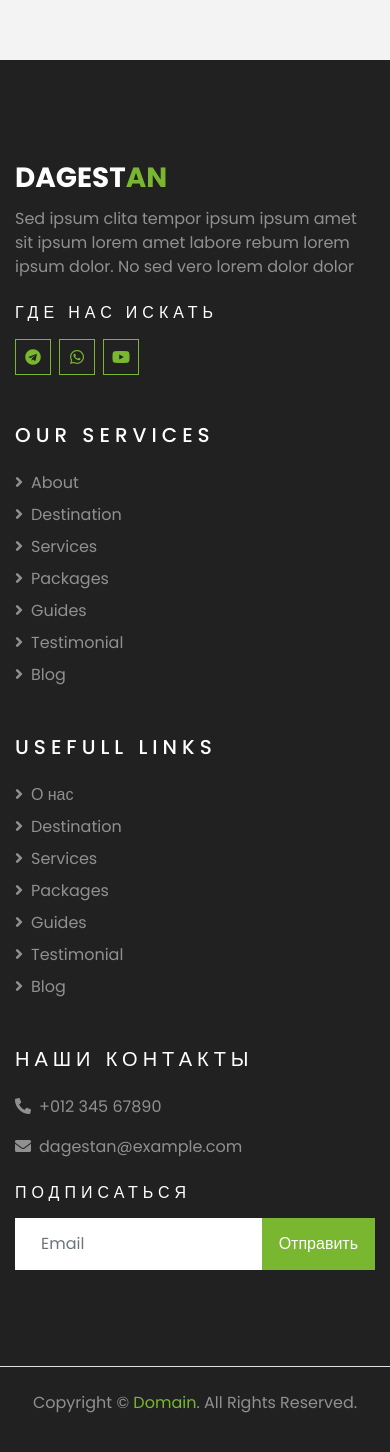
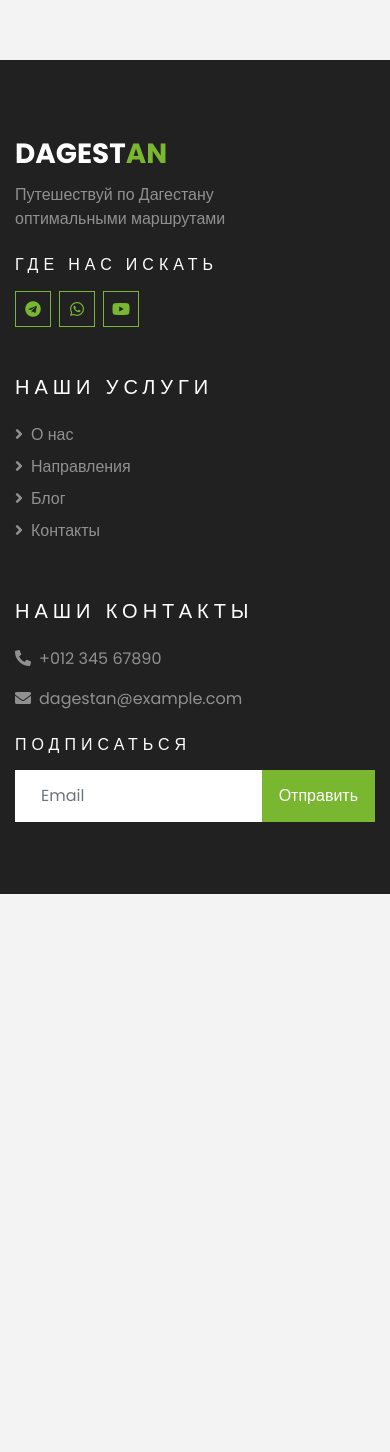
Before and after one commit to Mavludin/travel, a React (Create React App) app: page / in a window 390 px wide. Shown: the part 4277-5729 px from the top of the page. After the commit the page ends 5171 px from the top, so only its background shows below. Built offline with nearby package versions, Linux system fonts and the light colour scheme.

Commit message:
fix footer

```diff
--- a/src/components/Footer/Footer.tsx
+++ b/src/components/Footer/Footer.tsx
@@ -2,19 +2,18 @@ export const Footer = () => {
   return (
     <>
       <div
-        className='container-fluid bg-dark text-white-50 py-5 px-sm-3 px-lg-5'
+        className='container-fluid bg-dark text-white-50 py-4 px-sm-3 px-lg-5'
         style={{ marginTop: 90 }}
       >
         <div className='row pt-5'>
-          <div className='col-lg-3 col-md-6 mb-5'>
+          <div className='col-lg-4 col-md-6 mb-5'>
             <a href='' className='navbar-brand'>
               <h1 className='text-primary'>
                 <span className='text-white'>DAGEST</span>AN
               </h1>
             </a>
-            <p>
-              Sed ipsum clita tempor ipsum ipsum amet sit ipsum lorem amet
-              labore rebum lorem ipsum dolor. No sed vero lorem dolor dolor
+            <p className="w-75">
+              Путешествуй по Дагестану оптимальными маршрутами
             </p>
             <h6
               className='text-white text-uppercase mt-4 mb-3'
@@ -37,27 +36,27 @@ export const Footer = () => {
               </a>
             </div>
           </div>
-          <div className='col-lg-3 col-md-6 mb-5'>
+          <div className='col-lg-4 col-md-6 mb-5'>
             <h5
               className='text-white text-uppercase mb-4'
               style={{ letterSpacing: 5 }}
             >
-              Our Services
+              Наши услуги
             </h5>
             <div className='d-flex flex-column justify-content-start'>
               <a className='text-white-50 mb-2' href='#'>
-                <i className='fa fa-angle-right mr-2'></i>About
+                <i className='fa fa-angle-right mr-2'></i>О нас
               </a>
               <a className='text-white-50 mb-2' href='#'>
-                <i className='fa fa-angle-right mr-2'></i>Destination
+                <i className='fa fa-angle-right mr-2'></i>Направления
               </a>
               <a className='text-white-50 mb-2' href='#'>
-                <i className='fa fa-angle-right mr-2'></i>Services
+                <i className='fa fa-angle-right mr-2'></i>Блог
               </a>
               <a className='text-white-50 mb-2' href='#'>
-                <i className='fa fa-angle-right mr-2'></i>Packages
+                <i className='fa fa-angle-right mr-2'></i>Контакты
               </a>
-              <a className='text-white-50 mb-2' href='#'>
+              {/* <a className='text-white-50 mb-2' href='#'>
                 <i className='fa fa-angle-right mr-2'></i>Guides
               </a>
               <a className='text-white-50 mb-2' href='#'>
@@ -65,10 +64,10 @@ export const Footer = () => {
               </a>
               <a className='text-white-50' href='#'>
                 <i className='fa fa-angle-right mr-2'></i>Blog
-              </a>
+              </a> */}
             </div>
           </div>
-          <div className='col-lg-3 col-md-6 mb-5'>
+          {/* <div className='col-lg-3 col-md-6 mb-5'>
             <h5
               className='text-white text-uppercase mb-4'
               style={{ letterSpacing: 5 }}
@@ -98,7 +97,7 @@ export const Footer = () => {
                 <i className='fa fa-angle-right mr-2'></i>Blog
               </a>
             </div>
-          </div>
+          </div> */}
           <div className='col-lg-3 col-md-6 mb-5'>
             <h5
               className='text-white text-uppercase mb-4'
@@ -138,20 +137,6 @@ export const Footer = () => {
           </div>
         </div>
       </div>
-      <div
-        className='container-fluid bg-dark text-white border-top py-4 px-sm-3 px-md-5'
-        style={{ borderColor: 'rgba(256, 256, 256, .1) !important' }}
-      >
-        <div className='row'>
-          <div className='col-lg-6 text-center text-md-left mb-3 mb-md-0'>
-            <p className='m-0 text-white-50'>
-              Copyright &copy; <a href='#'>Domain</a>. All Rights Reserved.{' '}
-            </p>
-          </div>
-          <div className='col-lg-6 text-center text-md-right'>
-          </div>
-        </div>
-      </div>
     </>
   );
 };
--- a/src/components/NavBar/NavBar.tsx
+++ b/src/components/NavBar/NavBar.tsx
@@ -14,6 +14,7 @@ export const NavBar = () => {
                         <a href="index.html" className="nav-item nav-link active">Главная</a>
                         <a href="about.html" className="nav-item nav-link">О нас</a>
                         <a href="service.html" className="nav-item nav-link">Направления</a>
+                        <a href="service.html" className="nav-item nav-link">Блог</a>
                         {/* <a href="package.html" className="nav-item nav-link">Туры</a> */}
                         {/* <div className="nav-item dropdown">
                             <a href="#" className="nav-link dropdown-toggle" data-toggle="dropdown">Доп</a>
```
Also changed, not shown: src/App.css.
